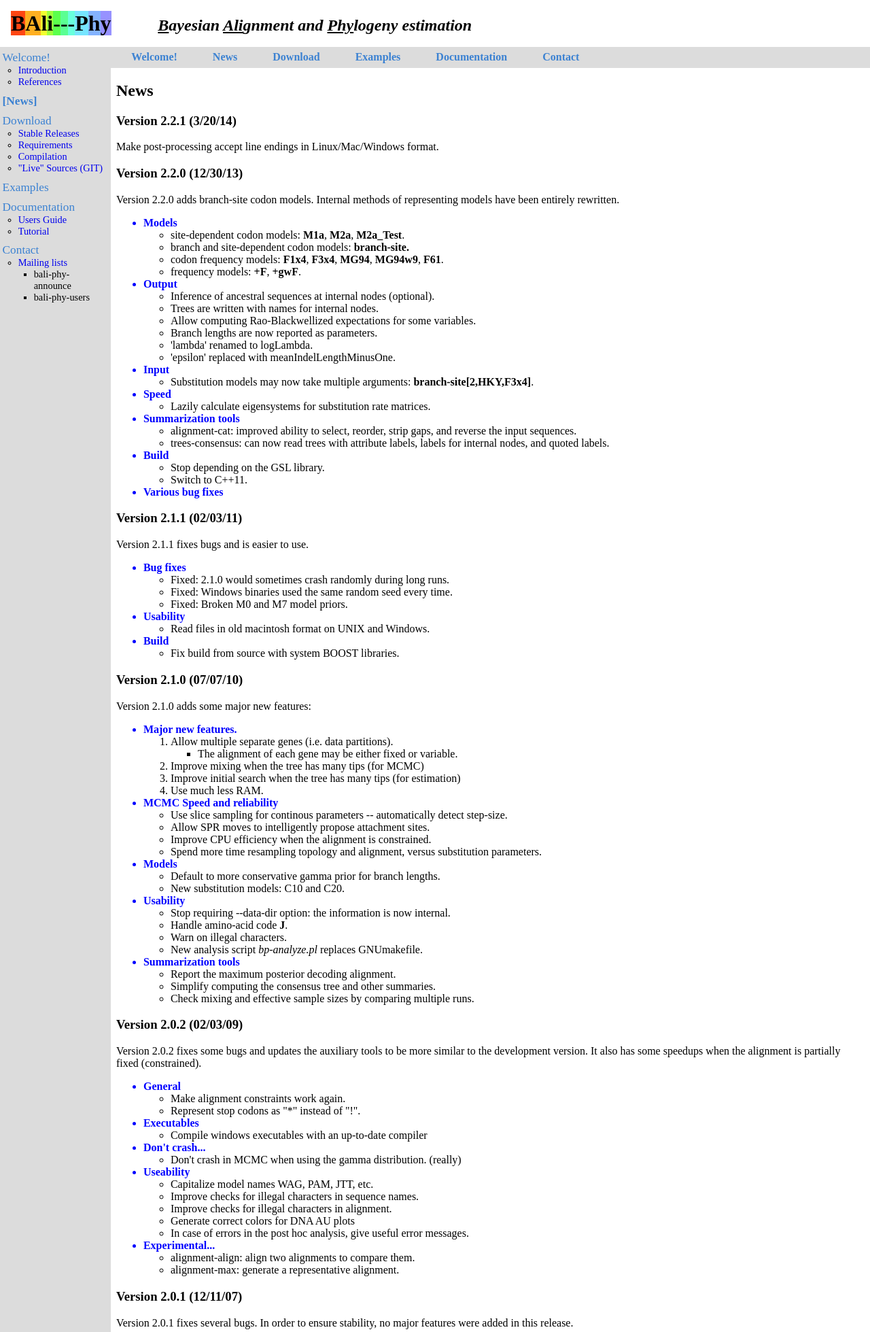
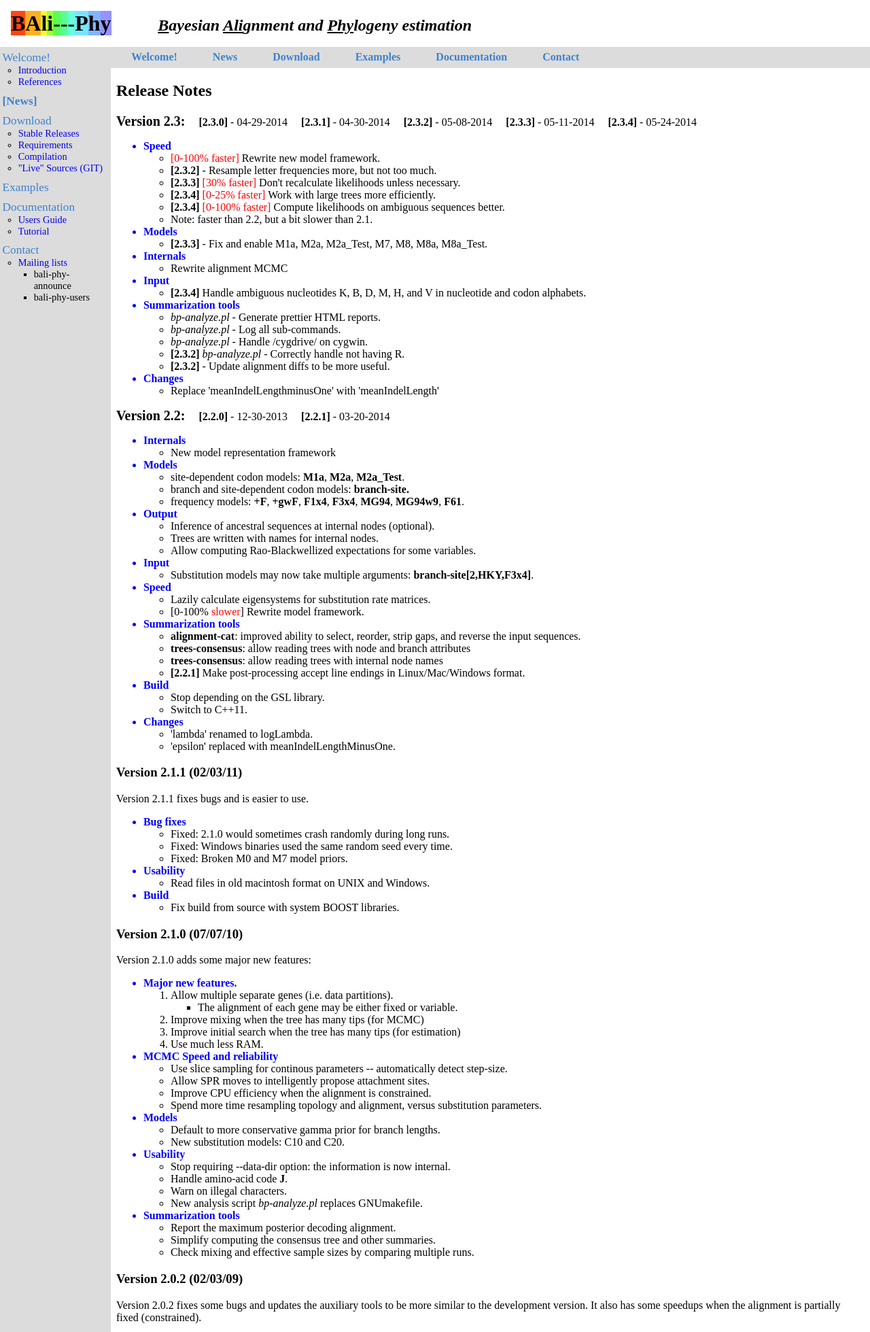
Before and after one commit to bredelings/php-bali-phy.org, a PHP site: page /news.php in a window 1280 px wide. Shown: the top 1959 px of the page at 68% size. Run offline with PHP 8.4, Linux system fonts and the light colour scheme; data that the repository does not hold is empty.

Commit message:
Update.
Former-commit-id: cd8553691d6a542d84c75437442d496c7442cb46

```diff
--- a/docs.php
+++ b/docs.php
@@ -42,7 +42,8 @@ h1,h2,h3,h4 {clear: both;}
 	      <li><a href="README.html#indel_models">Insertion/deletion models</a></li>
 	      <li><a href="README.html#alignment_constraints">Alignment constaintsInsertion/deletion models</a></li>
 	      <li><a href="README.html#mixing_and_convergence">Convergence and Mixing: Is it done yet?</a></li>
-	      <li><a href="README.html#auxiliary_tools">Auxiliary tools</a></li>
+	      <li><a href="README.html#alignment-utilities">Alignment utilities</a></li>
+	      <li><a href="README.html#tree-utilities">Tree utilities</a></li>
 	      <li><a href="README.html#FAQ">Frequently Asked Questions (FAQ)</a></li>
 	    </ol>
 
--- a/index.php
+++ b/index.php
@@ -27,8 +27,10 @@ ol li {padding-bottom:0.5em}
 	    <h3><a name="intro">Introduction</a></h3>
 
 	    <div style="margin-left:1em">
-	      <p>04/30/14: <strong>BAli-Phy 2.3.1 released</strong><br/>
-               Add more codon models (<a href="news.php#2.3.1">more news</a>)</p>
+	      <p>05/24/14: <strong>BAli-Phy 2.3.4 released</strong><br/>
+
+	      <p>04/29/14: <strong>BAli-Phy 2.3 released</strong><br/>
+               Fix bugs and increase speed (<a href="news.php#2.3.1">more news</a>)</p>
 
 	      <p>04/26/14: Paper accepted: <strong>Erasing Errors Due to Alignment Ambiguity When Estimating Positive Selection</strong> (<a href="branch-site-article.pdf">PDF</a>)</p>
 
--- a/news.php
+++ b/news.php
@@ -8,6 +8,8 @@
     <style type="text/css">
 ul.changelog li {font-weight: bold; color: blue}
 ul.changelog li li {font-weight: normal; color: black}
+.release_dates ul {display: inline; padding: 0; padding-left: 0.5}
+.release_dates li {display: inline; padding-left: 1em; white-space:nowrap}
     </style>
   </head>
   <body>
@@ -19,16 +21,76 @@ ul.changelog li li {font-weight: normal; color: black}
 	<td class="center" valign="top">
 	  <?php navbar(); ?>
 	  <div class="main">
-	  <h2><a name="news">News</a></h2>
+	  <h2><a name="news">Release Notes</a></h2>
 
-	  <h3><a name="2.2.1">Version 2.2.1 (3/20/14)</a></h3>
+	  <div class="release_dates"><b style="font-size:125%">Version 2.3:</b>
+          <ul>
+	    <li><b>[2.3.0]</b> - 04-29-2014</li>
+	    <li><b>[2.3.1]</b> - 04-30-2014</li>
+	    <li><b>[2.3.2]</b> - 05-08-2014</li>
+	    <li><b>[2.3.3]</b> - 05-11-2014</li>
+	    <li><b>[2.3.4]</b> - 05-24-2014</li>
+	  </ul>
+	  </div>
 
-	  <p>Make post-processing accept line endings in Linux/Mac/Windows format.</p>
+	  <ul class="changelog">
+	    <li>Speed
+	      <ul>
+		<li><span style="color:red">[0-100% faster]</span> Rewrite new model framework.</li>
+		<li><b>[2.3.2]</b> - Resample letter frequencies more, but not too much.</li>
+		<li><b>[2.3.3]</b> <span style="color:red">[30% faster]</span> Don't recalculate likelihoods unless necessary.</li>
+                <li><b>[2.3.4]</b> <span style="color:red">[0-25% faster]</span> Work with large trees more efficiently.</li>
+		<li><b>[2.3.4]</b> <span style="color:red">[0-100% faster]</span> Compute likelihoods on ambiguous sequences better.</li>
 
-	  <h3><a name="2.2.0">Version 2.2.0 (12/30/13)</a></h3>
+		<li>Note: faster than 2.2, but a bit slower than 2.1.
+	      </ul>
+	    </li>
 
-	  <p>Version 2.2.0 adds branch-site codon models.  Internal
-	  methods of representing models have been entirely rewritten.</p>
+	    <li>Models
+	      <ul>
+		<li><b>[2.3.3]</b> - Fix and enable M1a, M2a, M2a_Test, M7, M8, M8a, M8a_Test.</li>
+	      </ul>
+	    </li>
+
+	    <li>Internals
+	      <ul>
+		<li>Rewrite alignment MCMC</li>
+	      </ul>
+	    </li>
+
+	    <li>Input
+	      <ul>
+		<li><b>[2.3.4]</b> Handle ambiguous nucleotides K, B, D, M, H, and V in nucleotide and codon alphabets.</li>
+	      </ul>
+	    </li>
+
+	    <li>Summarization tools
+	      <ul>
+		<li><em>bp-analyze.pl</em> - Generate prettier HTML reports.</li>
+		<li><em>bp-analyze.pl</em> - Log all sub-commands.</li>
+		<li><em>bp-analyze.pl</em> - Handle /cygdrive/ on cygwin.</li>
+		<li><b>[2.3.2]</b> <em>bp-analyze.pl</em> - Correctly handle not having R.</li>
+		<li><b>[2.3.2]</b> - Update alignment diffs to be more useful.</li>
+	      </ul>
+	    </li>
+
+	    <li>Changes
+	      <ul>
+		<li>Replace 'meanIndelLengthminusOne' with 'meanIndelLength'</li>
+	      </ul>
+	    </li>
+
+
+	  </ul>
+
+
+
+	  <div class="release_dates"><b style="font-size:125%">Version 2.2:</b>
+          <ul>
+	    <li><b>[2.2.0]</b> - 12-30-2013</li>
+	    <li><b>[2.2.1]</b> - 03-20-2014</li>
+	  </ul>
+	  </div>
 
 <!-- 2.1.1 - 2.2.0
 P1.
@@ -111,12 +173,17 @@ P8.
 10/10/12 - Fix alignment-thin -down-to=num.
 -->
 	  <ul class="changelog">
+	    <li>Internals
+	      <ul>
+		<li>New model representation framework</li>
+	      </ul>
+	    </li>
+
 	    <li>Models
 	      <ul>
 		<li>site-dependent codon models: <strong>M1a</strong>, <strong>M2a</strong>, <strong>M2a_Test</strong>.</li>
 		<li>branch and site-dependent codon models: <strong>branch-site.</strong></li>
-		<li>codon frequency models: <strong>F1x4</strong>, <strong>F3x4</strong>, <strong>MG94</strong>, <strong>MG94w9</strong>, <strong>F61</strong>.</li>
-		<li>frequency models: <strong>+F</strong>, <strong>+gwF</strong>.</li>
+		<li>frequency models: <strong>+F</strong>, <strong>+gwF</strong>, <strong>F1x4</strong>, <strong>F3x4</strong>, <strong>MG94</strong>, <strong>MG94w9</strong>, <strong>F61</strong>.</li>
 	      </ul>
 	    </li>
 	    <li>Output
@@ -124,9 +191,6 @@ P8.
 		<li>Inference of ancestral sequences at internal nodes (optional).</li>
 		<li>Trees are written with names for internal nodes.</li>
 		<li>Allow computing Rao-Blackwellized expectations for some variables.</li>
-		<li>Branch lengths are now reported as parameters.</li>
-		<li>'lambda' renamed to logLambda.</li>
-		<li>'epsilon' replaced with meanIndelLengthMinusOne.</li>
 	      </ul>
 	    </li>
 	    <li>Input
@@ -138,15 +202,15 @@ P8.
 	    <li>Speed
 	      <ul>
 		<li>Lazily calculate eigensystems for substitution rate matrices.</li>
+		<li>[0-100% <span style="color:red">slower</span>] Rewrite model framework.</li>
 	      </ul>
 	    </li>
 	    <li>Summarization tools
 	      <ul>
-		<li>alignment-cat: improved ability to select,
-		reorder, strip gaps, and reverse the input
-		sequences.</li>
-		<li>trees-consensus: can now read trees with attribute
-		labels, labels for internal nodes, and quoted labels.</li>
+		<li><b>alignment-cat</b>: improved ability to select, reorder, strip gaps, and reverse the input sequences.</li>
+		<li><b>trees-consensus</b>: allow reading trees with node and branch attributes</li>
+		<li><b>trees-consensus</b>: allow reading trees with internal node names</li>
+		<li><b>[2.2.1]</b> Make post-processing accept line endings in Linux/Mac/Windows format.</li>
 	      </ul>
 	    </li>
 	    <li>Build
@@ -155,7 +219,12 @@ P8.
 		<li>Switch to C++11.</li>
 	      </ul>
 	    </li>
-	    <li>Various bug fixes</li>
+	    <li>Changes
+	      <ul>
+		<li>'lambda' renamed to logLambda.</li>
+		<li>'epsilon' replaced with meanIndelLengthMinusOne.</li>
+	      </ul>
+	    </li>
 	  </ul>
 
 	  <h3><a name="2.1.1">Version 2.1.1 (02/03/11)</a></h3>
```
Also changed, not shown: download.php (+9 -12 lines), examples.php (+4 -4 lines).
